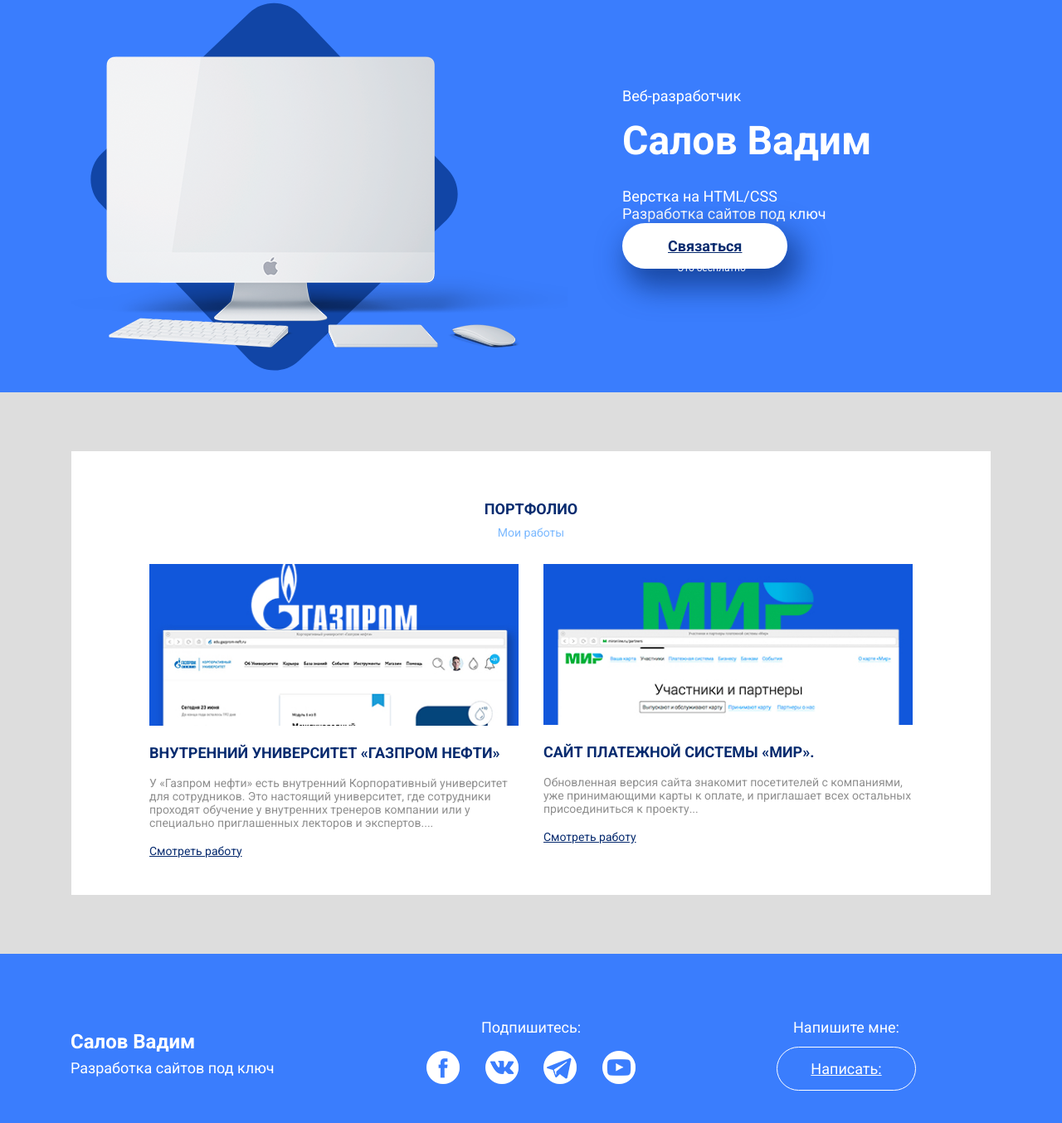
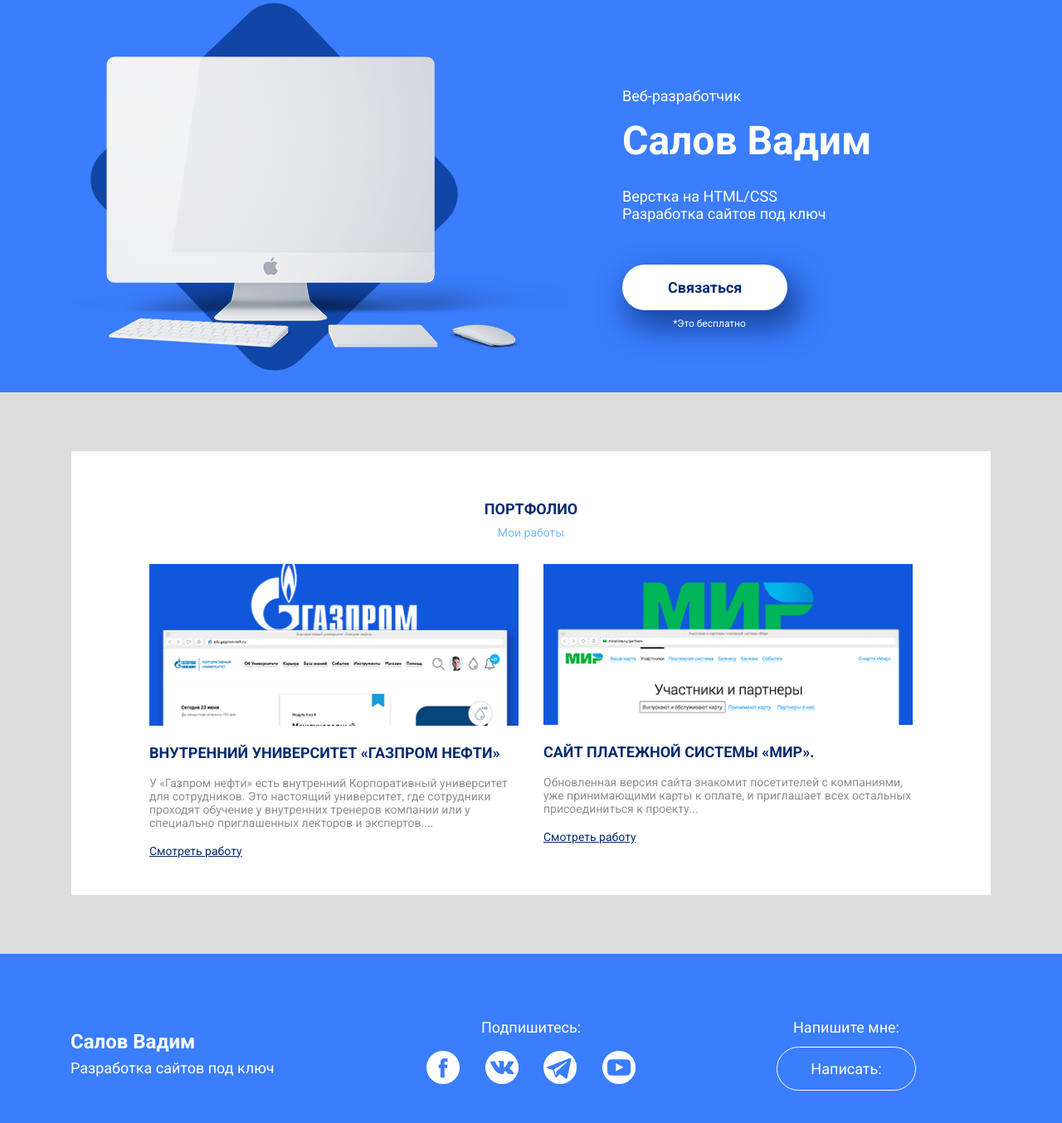
Before and after one commit to BestbreakVS/bestbreakvs.github.io, a plain HTML site: page index.html in a window 1280 px wide. Shown: the part 56-1410 px from the top of the page at 83% size. Drawn offline with Linux system fonts and the light colour scheme.

Commit message:
Add files via upload

```diff
--- a/css/style.css
+++ b/css/style.css
@@ -31,6 +31,8 @@
 }
 
 .header-button {
+	display: inline-block;
+	text-decoration: none;
 	outline: none;
 	cursor: pointer;
 	box-shadow: 10px 17px 34px 6px rgba(18, 61, 145, 0.83);
@@ -150,6 +152,7 @@
 }
 
 .footer-button {
+	text-decoration: none;
 	outline: none;
 	border: 1px solid #ffffff;
 	cursor: pointer;
```
